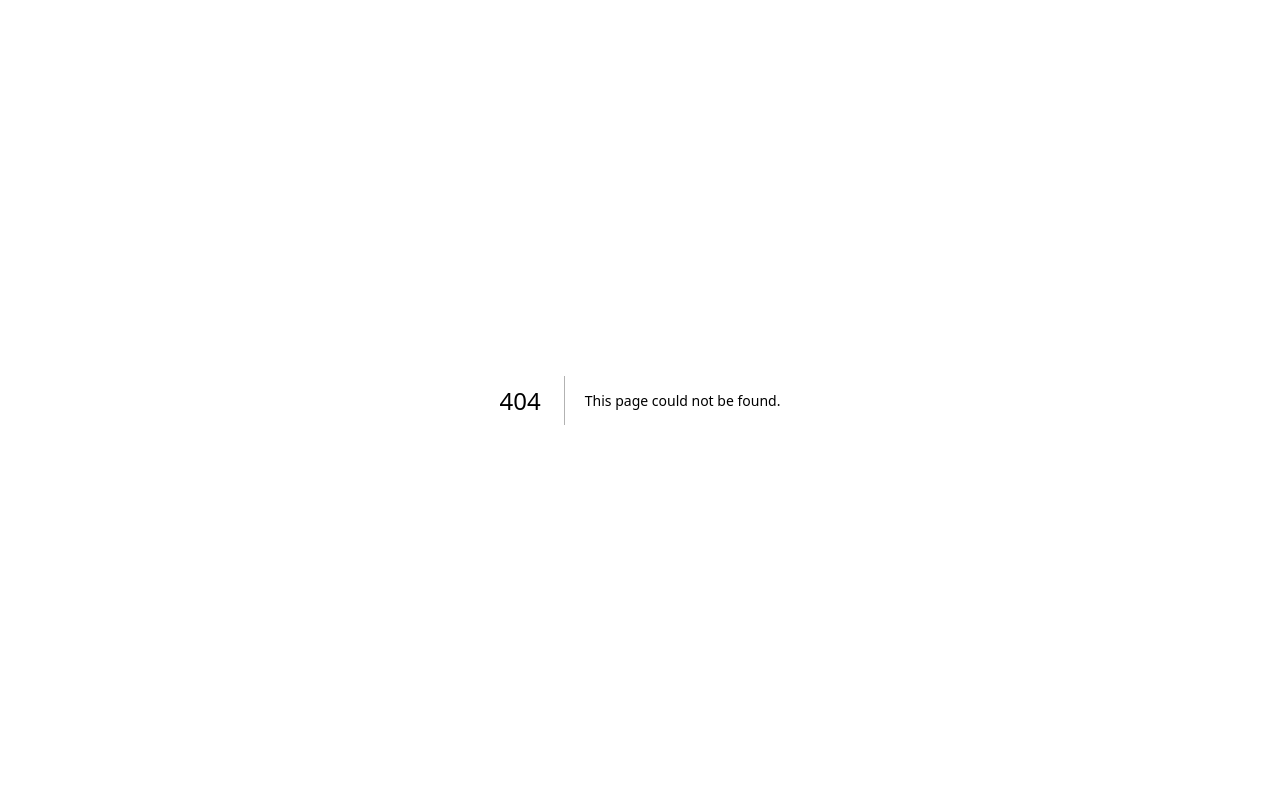
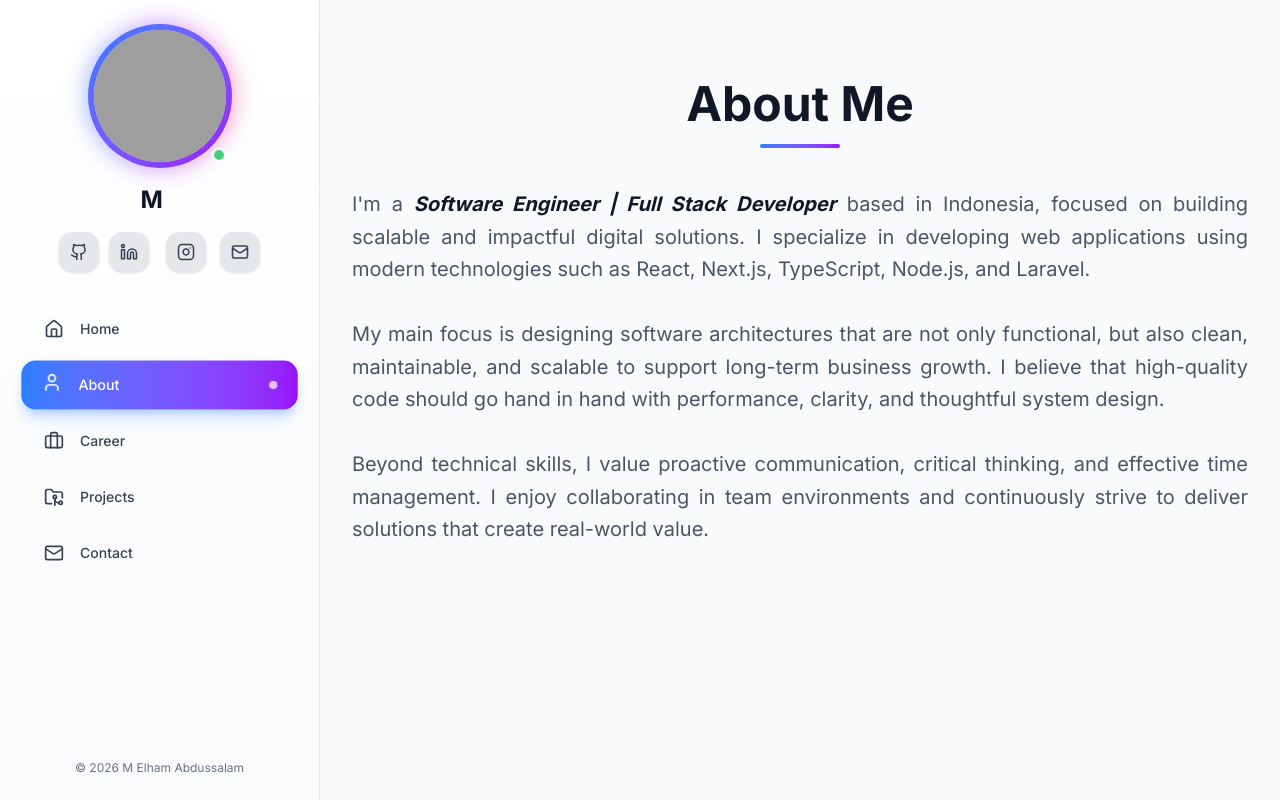
Before and after one commit to ElhamAbdussalam/portofolio_elhamabdussalam, a Next.js app: page /about in a window 1280 px wide. Before the commit this address had no page. Built offline with nearby package versions, Linux system fonts and the light colour scheme; grey boxes are pictures that could not be loaded.

Commit message:
routing nextjs

```diff
--- /dev/null
+++ b/src/app/about/page.tsx
@@ -0,0 +1,6 @@
+// src/app/about/page.tsx
+import About from "@/components/About";
+
+export default function AboutPage() {
+  return <About />;
+}
--- /dev/null
+++ b/src/app/career/page.tsx
@@ -0,0 +1,5 @@
+import Career from "@/components/Career";
+
+export default function CareerPage() {
+  return <Career />;
+}
--- /dev/null
+++ b/src/app/contact/page.tsx
@@ -0,0 +1,6 @@
+// src/app/contact/page.tsx
+import Contact from "@/components/Contact";
+
+export default function ContactPage() {
+  return <Contact />;
+}
--- /dev/null
+++ b/src/app/home/page.tsx
@@ -0,0 +1,6 @@
+// src/app/home/page.tsx
+import Home from "@/components/Home";
+
+export default function HomePage() {
+  return <Home />;
+}
--- a/src/app/layout.tsx
+++ b/src/app/layout.tsx
@@ -3,6 +3,7 @@ import type { Metadata } from "next";
 import { Inter } from "next/font/google";
 import "./globals.css";
 import { ThemeProvider } from "@/contexts/ThemeContext";
+import Sidebar from "@/components/Sidebar";
 
 const inter = Inter({ subsets: ["latin"] });
 
@@ -36,7 +37,10 @@ export default function RootLayout({
         />
       </head>
       <body className={inter.className} suppressHydrationWarning>
-        <ThemeProvider>{children}</ThemeProvider>
+        <div className="flex min-h-screen bg-gray-50 dark:bg-gray-900">
+          <Sidebar />
+          <main className="flex-1 overflow-y-auto">{children}</main>
+        </div>
       </body>
     </html>
   );
--- a/src/app/page.tsx
+++ b/src/app/page.tsx
@@ -1,83 +1,6 @@
-"use client";
+// src/app/page.tsx
+import { redirect } from "next/navigation";
 
-import { useState, useEffect } from "react";
-import Sidebar from "@/components/Sidebar";
-import Home from "@/components/Home";
-import About from "@/components/About";
-import Career from "@/components/Career";
-import Projects from "@/components/Projects";
-import Contact from "@/components/Contact";
-import Lightning from "@/components/ui/Lightning";
-import Divider from "@/components/ui/Divider";
-
-export default function Portfolio() {
-  const [activeSection, setActiveSection] = useState("home");
-
-  useEffect(() => {
-    const sections = document.querySelectorAll("section[id]");
-
-    const observer = new IntersectionObserver(
-      (entries) => {
-        const visibleSection = entries
-          .filter((e) => e.isIntersecting)
-          .sort((a, b) => b.intersectionRatio - a.intersectionRatio)[0];
-
-        if (visibleSection) {
-          setActiveSection(visibleSection.target.id);
-        }
-      },
-      { threshold: [0.25, 0.5, 0.75] },
-    );
-
-    sections.forEach((section) => observer.observe(section));
-    return () => observer.disconnect();
-  }, []);
-
-  const scrollToSection = (sectionId: string) => {
-    document.getElementById(sectionId)?.scrollIntoView({ behavior: "smooth" });
-  };
-
-  return (
-    <div className="relative min-h-screen">
-      {/* BACKGROUND */}
-      <div className="absolute inset-0 -z-10 flex items-center justify-center pointer-events-none">
-        <Lightning hue={260} xOffset={0} speed={1} intensity={1} size={1} />
-      </div>
-
-      {/* CONTENT */}
-      <div className="flex min-h-screen bg-gray-50/80 dark:bg-gray-900/80 backdrop-blur-sm">
-        <Sidebar activeSection={activeSection} onNavigate={scrollToSection} />
-
-        <main className="flex-1">
-          <section id="home" className="min-h-screen">
-            <Home />
-          </section>
-
-          <Divider />
-
-          <section id="about" className="min-h-screen">
-            <About />
-          </section>
-
-          <Divider />
-
-          <section id="career" className="min-h-screen">
-            <Career />
-          </section>
-
-          <Divider />
-
-          <section id="projects" className="min-h-screen">
-            <Projects />
-          </section>
-
-          <Divider />
-
-          <section id="contact" className="min-h-screen">
-            <Contact />
-          </section>
-        </main>
-      </div>
-    </div>
-  );
+export default function RootPage() {
+  redirect("/home");
 }
--- /dev/null
+++ b/src/app/projects/page.tsx
@@ -0,0 +1,6 @@
+// src/app/projects/page.tsx
+import Projects from "@/components/Projects";
+
+export default function ProjectsPage() {
+  return <Projects />;
+}
--- a/src/components/Sidebar.tsx
+++ b/src/components/Sidebar.tsx
@@ -12,10 +12,12 @@ import {
   Github,
   Linkedin,
   Instagram,
+  Briefcase,
 } from "lucide-react";
 import { useState } from "react";
 import Image from "next/image";
 import TextType from "./ui/TextType";
+import { usePathname, useRouter } from "next/navigation";
 
 interface SidebarProps {
   activeSection: string;
@@ -24,13 +26,15 @@ interface SidebarProps {
 
 export default function Sidebar({ activeSection, onNavigate }: SidebarProps) {
   const [isOpen, setIsOpen] = useState(false);
+  const pathname = usePathname();
+  const router = useRouter();
 
   const menuItems = [
-    { id: "home", label: "Home", icon: Home },
-    { id: "about", label: "About", icon: User },
-    { id: "career", label: "Career", icon: Award },
-    { id: "projects", label: "Projects", icon: FolderGit2 },
-    { id: "contact", label: "Contact", icon: Mail },
+    { id: "home", label: "Home", icon: Home, path: "/home" },
+    { id: "about", label: "About", icon: User, path: "/about" },
+    { id: "career", label: "Career", icon: Briefcase, path: "/career" },
+    { id: "projects", label: "Projects", icon: FolderGit2, path: "/projects" },
+    { id: "contact", label: "Contact", icon: Mail, path: "/contact" },
   ];
 
   const socialLinks = [
@@ -55,6 +59,11 @@ export default function Sidebar({ activeSection, onNavigate }: SidebarProps) {
       label: "Email",
     },
   ];
+
+  const handleNavigate = (path: string) => {
+    router.push(path);
+    setIsOpen(false);
+  };
 
   return (
     <>
@@ -131,9 +140,6 @@ export default function Sidebar({ activeSection, onNavigate }: SidebarProps) {
             />
           </div>
 
-          {/* <h2 className="text-2xl font-bold text-gray-900 dark:text-white mb-6">
-            M Elham Abdussalam
-          </h2> */}
           <div className="text-2xl font-bold text-gray-900 dark:text-white mb-4">
             <TextType
               text={["M Elham Abdussalam"]}
@@ -199,7 +205,7 @@ export default function Sidebar({ activeSection, onNavigate }: SidebarProps) {
           <ul className="space-y-2">
             {menuItems.map((item, index) => {
               const Icon = item.icon;
-              const isActive = activeSection === item.id;
+              const isActive = pathname === item.path;
 
               return (
                 <li
@@ -209,8 +215,7 @@ export default function Sidebar({ activeSection, onNavigate }: SidebarProps) {
                 >
                   <button
                     onClick={() => {
-                      onNavigate(item.id);
-                      setIsOpen(false);
+                      handleNavigate(item.path);
                     }}
                     className={`
               group relative w-full flex items-center gap-4 px-5 h-12 rounded-xl
```
